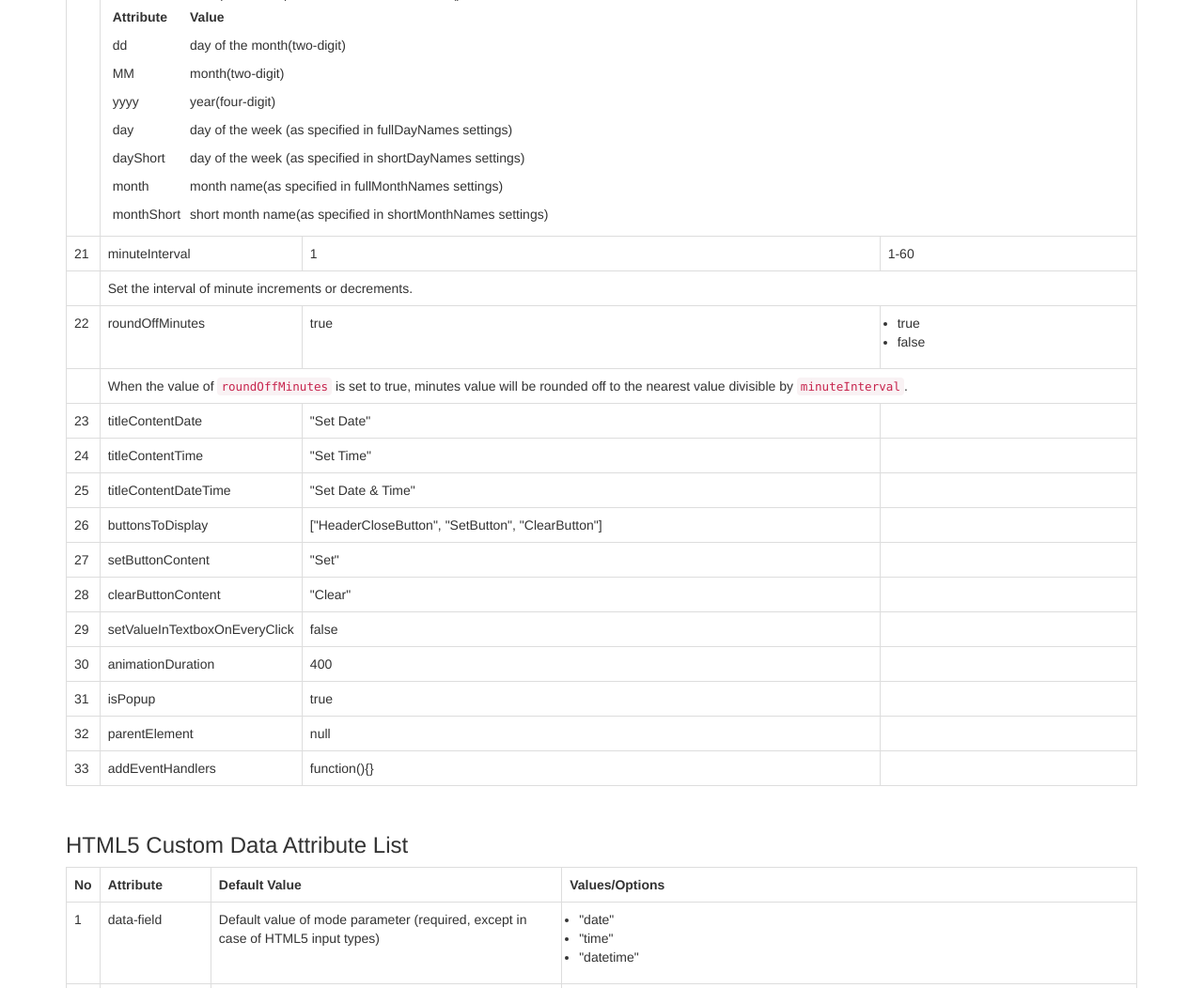
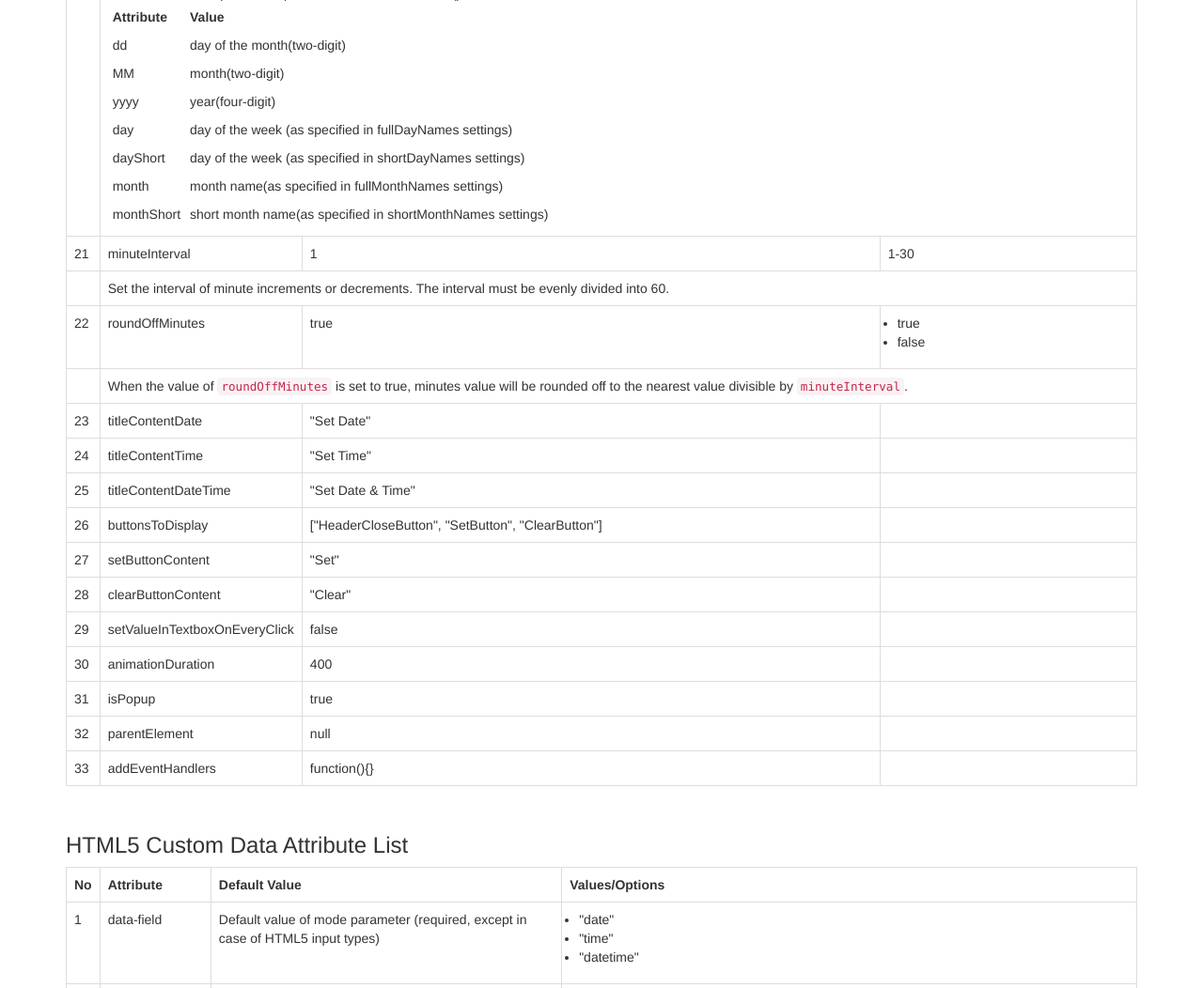
Before and after one commit to nehakadam/DateTimePicker, a plain HTML site: page index.html in a window 1280 px wide. Shown: the part 2039-3091 px from the top of the page at 94% size. Drawn offline with Linux system fonts and the light colour scheme.

Commit message:
Documentation of minuteInterval, roundOffMinutes and CallBack Functions
Added Documentation for-

1. minuteInterval
2. roundOffMinutes
3.CallBack Functions-
   - beforeShow
   - afterShow
   - beforeHide
   - afterHide
   - buttonClicked

```diff
--- a/index.html
+++ b/index.html
@@ -358,13 +358,13 @@
 						<td>21</td>
 						<td>minuteInterval</td>
 						<td>1</td>
-						<td>1-60</td>
+						<td>1-30</td>
 					</tr>
 
 					<tr>
 						<td></td>
 						<td colspan="3">
-							Set the interval of minute increments or decrements.
+							Set the interval of minute increments or decrements. The interval must be evenly divided into 60.
 						</td>
 					</tr>
 
```
